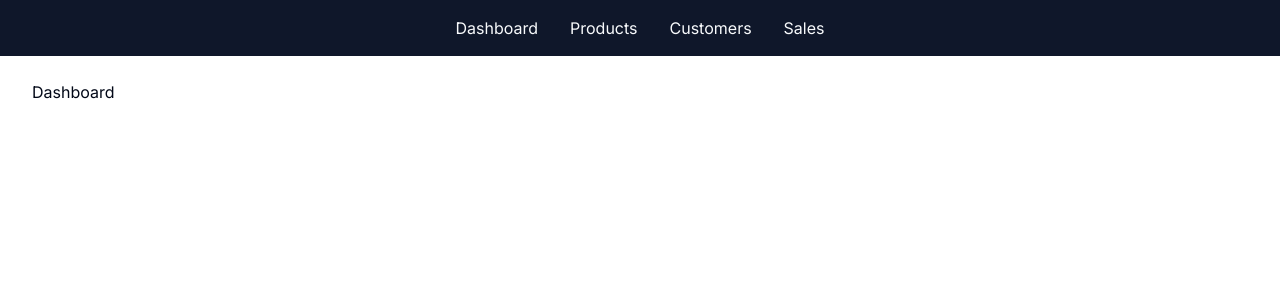
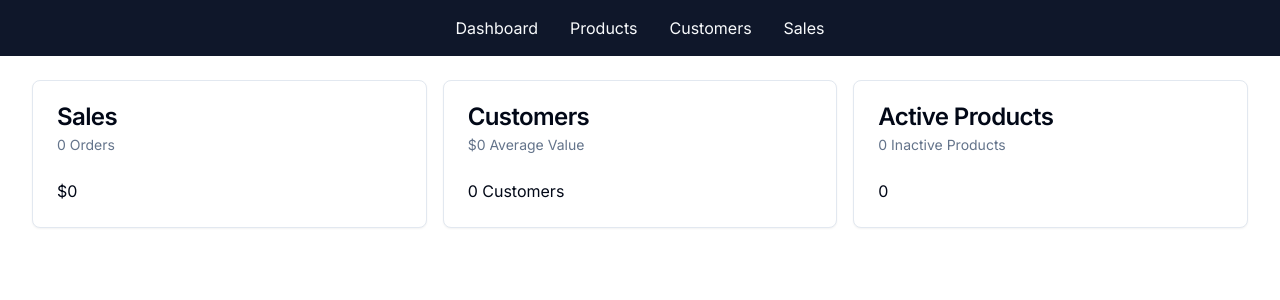
Before and after one commit to Soonyee1346/MulberryLeavesMe, a Next.js app in the folder mulberryleavesme/: page /admin in a window 1280 px wide. Shown: the top 300 px of the page. Built offline with nearby package versions, Linux system fonts and the light colour scheme; no server answers; the database is empty.

Commit message:
Created AdminDashboard Page
Layout.tsx
Loading.tsx
page.tsx
card.tx
db.ts
formatters.ts

```diff
--- a/mulberryleavesme/src/app/admin/layout.tsx
+++ b/mulberryleavesme/src/app/admin/layout.tsx
@@ -1,9 +1,11 @@
 import { Nav, NavLink } from "@/components/Nav"
+
+export const dynamic = "force-dynamic"
 
 export default function AdminLayout({
     children,
 }: Readonly<{
-        children: React.ReactNode;
+        children: React.ReactNode
 }>) {
   return <>
     <Nav>
--- /dev/null
+++ b/mulberryleavesme/src/app/admin/loading.tsx
@@ -0,0 +1,7 @@
+import { Loader2 } from "lucide-react"
+
+export default function AdminLoading() {
+    return <div className="flex justify-center">
+        <Loader2 className="size-24 animate-spin" />
+    </div>
+}
--- a/mulberryleavesme/src/app/admin/page.tsx
+++ b/mulberryleavesme/src/app/admin/page.tsx
@@ -1,3 +1,96 @@
-export default function AdminDashboard() {
-    return <h1>Dashboard</h1>
+import {
+    Card,
+    CardHeader,
+    CardDescription,
+    CardContent,
+    CardTitle
+} from "@/components/ui/card"
+import db from "@/db/db"
+import { formatNumber, formatCurrency } from "@/lib/formatters"
+
+async function getSalesData() {
+    const data = await db.order.aggregate({
+        _sum: {priceInCents: true},
+        _count: true
+    })
+
+    return {
+        amount: (data._sum.priceInCents || 0) / 100,
+        numberOfSales: data._count
+    }
 }
+
+async function getUserData() {
+    const [userCount, orderData] = await Promise.all([
+        db.user.count(),
+        db.order.aggregate({
+            _sum: { priceInCents: true }
+        })
+    ])
+
+    return {
+        userCount,
+        averageValuePerUser: userCount === 0 ? 0 : (orderData._sum.priceInCents || 0) / userCount / 100,
+
+    }
+}
+
+async function getProductData() {
+    const [activeCount, inactiveCount] = await Promise.all([
+        db.product.count({where: { isAvailableForPurchase: true }}),
+        db.product.count({where: { isAvailableForPurchase: false }})
+    ])
+
+    return {
+        activeCount,
+        inactiveCount
+    }
+}
+
+export default async function AdminDashboard() {
+    const [salesData, userData, productData] = await Promise.all([
+        getSalesData(),
+        getUserData(),
+        getProductData()
+    ])
+
+    return (
+        <div className="grid grid-cols-1 md:grid-cols-2 lg:grid-cols-3 gap-4">
+            <DashboardCard
+                title="Sales"
+                subtitle={`${formatNumber(salesData.numberOfSales)} Orders`}
+                body={formatCurrency(salesData.amount)}
+            />
+            <DashboardCard
+                title="Customers"
+                subtitle={`${formatCurrency(userData.averageValuePerUser)} Average Value`}
+                body={`${formatNumber(userData.userCount)} Customers`}
+            />
+            <DashboardCard
+                title="Active Products"
+                subtitle={`${formatNumber(productData.inactiveCount)} Inactive Products`}
+                body= {formatNumber(productData.activeCount)}
+            />
+        </div>
+    )
+}
+
+type DashobardCardProps = {
+    title: string
+    subtitle: string
+    body: string
+}
+
+function DashboardCard({title, subtitle, body}: DashobardCardProps){
+    return (
+        <Card>
+            <CardHeader>
+                <CardTitle>{title}</CardTitle>
+                <CardDescription>{subtitle}</CardDescription>
+            </CardHeader>
+            <CardContent>
+                <p>{body}</p>
+            </CardContent>
+        </Card>
+    )
+}
--- /dev/null
+++ b/mulberryleavesme/src/components/ui/card.tsx
@@ -0,0 +1,79 @@
+import * as React from "react"
+
+import { cn } from "@/lib/utils"
+
+const Card = React.forwardRef<
+  HTMLDivElement,
+  React.HTMLAttributes<HTMLDivElement>
+>(({ className, ...props }, ref) => (
+  <div
+    ref={ref}
+    className={cn(
+      "rounded-lg border bg-card text-card-foreground shadow-sm",
+      className
+    )}
+    {...props}
+  />
+))
+Card.displayName = "Card"
+
+const CardHeader = React.forwardRef<
+  HTMLDivElement,
+  React.HTMLAttributes<HTMLDivElement>
+>(({ className, ...props }, ref) => (
+  <div
+    ref={ref}
+    className={cn("flex flex-col space-y-1.5 p-6", className)}
+    {...props}
+  />
+))
+CardHeader.displayName = "CardHeader"
+
+const CardTitle = React.forwardRef<
+  HTMLParagraphElement,
+  React.HTMLAttributes<HTMLHeadingElement>
+>(({ className, ...props }, ref) => (
+  <h3
+    ref={ref}
+    className={cn(
+      "text-2xl font-semibold leading-none tracking-tight",
+      className
+    )}
+    {...props}
+  />
+))
+CardTitle.displayName = "CardTitle"
+
+const CardDescription = React.forwardRef<
+  HTMLParagraphElement,
+  React.HTMLAttributes<HTMLParagraphElement>
+>(({ className, ...props }, ref) => (
+  <p
+    ref={ref}
+    className={cn("text-sm text-muted-foreground", className)}
+    {...props}
+  />
+))
+CardDescription.displayName = "CardDescription"
+
+const CardContent = React.forwardRef<
+  HTMLDivElement,
+  React.HTMLAttributes<HTMLDivElement>
+>(({ className, ...props }, ref) => (
+  <div ref={ref} className={cn("p-6 pt-0", className)} {...props} />
+))
+CardContent.displayName = "CardContent"
+
+const CardFooter = React.forwardRef<
+  HTMLDivElement,
+  React.HTMLAttributes<HTMLDivElement>
+>(({ className, ...props }, ref) => (
+  <div
+    ref={ref}
+    className={cn("flex items-center p-6 pt-0", className)}
+    {...props}
+  />
+))
+CardFooter.displayName = "CardFooter"
+
+export { Card, CardHeader, CardFooter, CardTitle, CardDescription, CardContent }
--- /dev/null
+++ b/mulberryleavesme/src/db/db.ts
@@ -0,0 +1,15 @@
+import { PrismaClient } from '@prisma/client'
+
+const prismaClientSingleton = () => {
+  return new PrismaClient()
+}
+
+declare const globalThis: {
+  prismaGlobal: ReturnType<typeof prismaClientSingleton>;
+} & typeof global;
+
+const db = globalThis.prismaGlobal ?? prismaClientSingleton()
+
+export default db
+
+if (process.env.NODE_ENV !== 'production') globalThis.prismaGlobal = db
--- /dev/null
+++ b/mulberryleavesme/src/lib/formatters.ts
@@ -0,0 +1,15 @@
+const CURRENCY_FORMATTER = new Intl.NumberFormat("en-AU", {
+    currency: "AUD",
+    style: "currency",
+    minimumFractionDigits: 0
+})
+
+export function formatCurrency(amount: number) {
+    return CURRENCY_FORMATTER.format(amount)
+}
+
+const NUMBER_FORMATTER = new Intl.NumberFormat("en-AU")
+
+export function formatNumber(number: number) {
+    return NUMBER_FORMATTER.format(number)
+}
```
